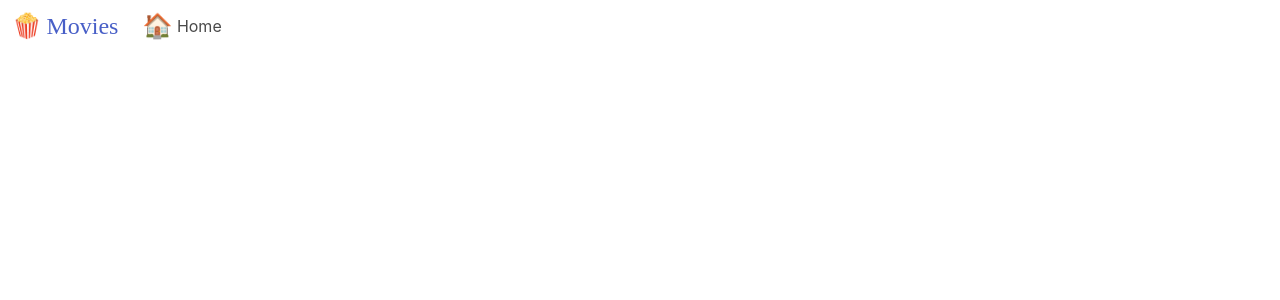
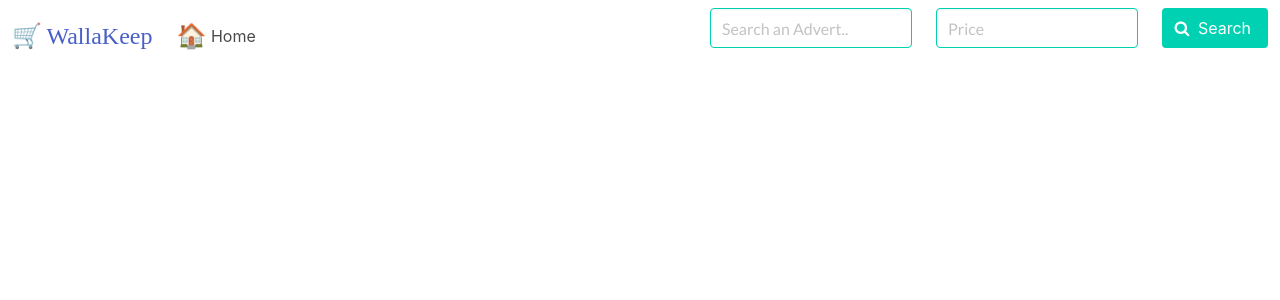
Before and after one commit to rojo2530/WallaKeep-React, a React (Create React App) app in the folder wallakeep/: page / in a window 1280 px wide. Shown: the top 300 px of the page. Built offline with nearby package versions, Linux system fonts and the light colour scheme.

Commit message:
Añado componente de loading

```diff
--- a/wallakeep/public/index.html
+++ b/wallakeep/public/index.html
@@ -15,6 +15,8 @@
       user's mobile device or desktop. See https://developers.google.com/web/fundamentals/web-app-manifest/
     -->
     <link rel="manifest" href="%PUBLIC_URL%/manifest.json" />
+    <link rel="stylesheet" href="https://maxcdn.bootstrapcdn.com/font-awesome/4.7.0/css/font-awesome.min.css">
+
     <!--
       Notice the use of %PUBLIC_URL% in the tags above.
       It will be replaced with the URL of the `public` folder during the build.
--- a/wallakeep/src/components/Adverts.js
+++ b/wallakeep/src/components/Adverts.js
@@ -2,10 +2,94 @@
 import React from 'react';
 import Navbar from './Navbar';
 
+
+function NoResults ({ message, error }) {
+	return (
+		<div className="notification is-danger" id="no-results">
+			<p>{message}</p>
+			<p>{error}</p>
+		</div>
+	)
+}
+
+function AdvertsGrid({ adverts }) {
+  return (
+   <React.Fragment>
+     {adverts.length === 0
+       ? <NoResults message='No results found!!' />
+       : <div className="columns is-multiline cards-group">
+       {adverts.map(advert => (
+         <div key={advert._id} className="column is-one-quarter-desktop is-half-tablet">
+           <div className="card">
+             <div className="card-image">
+               <figure className="image is-4by3">
+                 <img src={advert.photo ? `http://localhost:3001${advert.photo}` : 'https://bulma.io/images/placeholders/1280x960.png'} alt="Placeholder" />
+               </figure>
+             </div>
+             <div className="card-content">
+               <div className="media">
+                 <div className="media-left">
+                   <figure className="image is-48x48">
+                     <img src='https://bulma.io/images/placeholders/96x96.png' alt="Placeholder" />
+                   </figure>
+                 </div>
+             <div className="media-content">
+               <p className="title is-4">{advert.name}</p>
+             </div>
+           </div>
+           <div className="content">
+             {advert.description.substring(0,150)}
+             <br />
+             <br />
+             <time>{`Release Date: `}</time>
+           </div>
+         </div>
+       </div>
+     </div>
+     ))}
+
+   </div>}
+
+ </React.Fragment>
+ )
+}
+
 export default class Adverts extends React.Component {
+  constructor(props) {
+    super(props);
+    this.state = {
+      loading: true,
+      adverts: [],
+      textSearch: '',
+      error: false,
+      currentPage: 1,
+      totalPages: 50
+    }
+    this.changeText = this.changeText.bind(this);
+
+  }
+
+  changeText({ target }) {
+    // const { getFilms } = api(this.context.user.apikey);
+
+    if (target.value.trim().length > 0 ) {
+      this.setState({
+        textSearch: target.value,
+      });
+    }
+    //Cuando nos metemos en el buscador y tecleamos nos vamos al home
+    // this.goPage();
+
+    // if (event.target.value.trim().length > 0 ) {
+    //   return this.fetchFilms(event.target.value, this.context.user.birthDate, this.state.currentPage)
+    // }
+
+    // this.discoverFilms(this.context.user);
+  }
+
   render () {
     return (
-      <Navbar />
+      <Navbar onChangeText={this.changeText} />
     )
   }
 }
--- a/wallakeep/src/components/Navbar.js
+++ b/wallakeep/src/components/Navbar.js
@@ -4,18 +4,36 @@ import PropTypes from 'prop-types';
 
 function FormSearch ({ onChangeText, remaningQueries, text }) {
   return (
+    <form id="form-search" action=".">
       <div className="navbar-start width100">
         <div className="navbar-item width100 is-expanded">
           <div className="field search width100">
             <div className="control">
-           <input className="input is-primary" value={text} onChange={onChangeText} id="search" type="search" placeholder="Search a Movie.." />
+            <input className="input is-primary" value={text} onChange={onChangeText} id="search" type="search" placeholder="Search an Advert.." />
             </div>
           </div>
         </div>
-     	<div className="navbar-item is-expanded">
-     		<label className="label">{remaningQueries}</label>
+        <div className="navbar-item width100 is-expanded">
+          <div className="field search width100">
+            <div className="control">
+            <input className="input is-primary" value={text} onChange={onChangeText} id="search" type="number" placeholder="Price" />
             </div>
           </div>
+        </div>
+        <div class="navbar-item">
+          <div class="field is-grouped">
+            <p class="control">
+              <button type="submit" class="button is-primary">
+                <span class="icon">
+                  <i class="fa fa-search"></i>
+                </span>
+                <span>Search</span>
+              </button>
+            </p>
+          </div>
+        </div>
+      </div>
+    </form>
  )
 }
 
@@ -47,7 +65,7 @@ export default class Navbar extends React.Component {
       <nav className="navbar">
           <div className="navbar-brand">
             <a className="navbar-item " href="/">
-              <span role="img" aria-label="Movies" className="bd-emoji">🍿</span> &nbsp;<span className="title-logo">Movies</span>
+              <span role="img" aria-label="Movies" className="bd-emoji">🛒</span> &nbsp;<span className="title-logo">WallaKeep</span>
             </a>
             <div className={`navbar-burger burger ${activeBurguer === true ? 'is-active' : null}`} onClick={this.toggleBurguer} data-target="navMenubd-example">
               <span></span>
@@ -57,9 +75,11 @@ export default class Navbar extends React.Component {
           </div>
           <div id="navMenubd-example" className={`navbar-menu ${activeBurguer === true ? 'is-active' : null}`}>
             <div className="navbar-start">
-              {/* <Link className="navbar-item " to='/'><span role="img" aria-label="Home" className="bd-emoji">🏠</span> &nbsp;Home</Link> */}
               <a className="navbar-item " to='/'><span role="img" aria-label="Home" className="bd-emoji">🏠</span> &nbsp;Home</a>
             </div>
+
+              <FormSearch text={this.props.text} onChangeText={this.props.onChangeText} remaningQueries={this.props.remaningQueries} imageBaseURL={this.props.imageBaseURL} text={this.props.text}/>
+
 
           </div>
         </nav>
```
Also changed, not shown: wallakeep/src/components/Loading.js (added, +54 -0 lines). Lines whose indentation alone changed are shown as unchanged.
